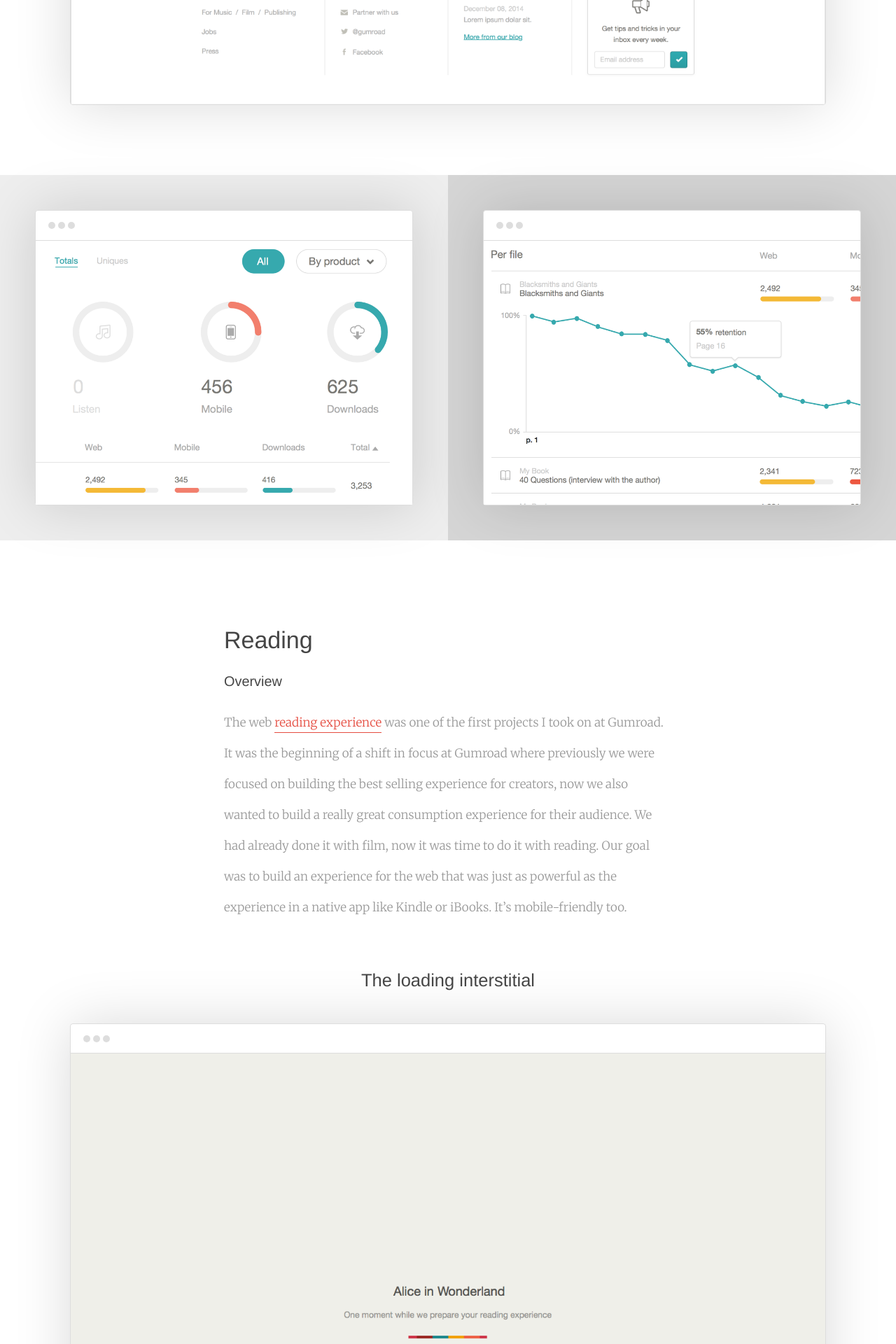
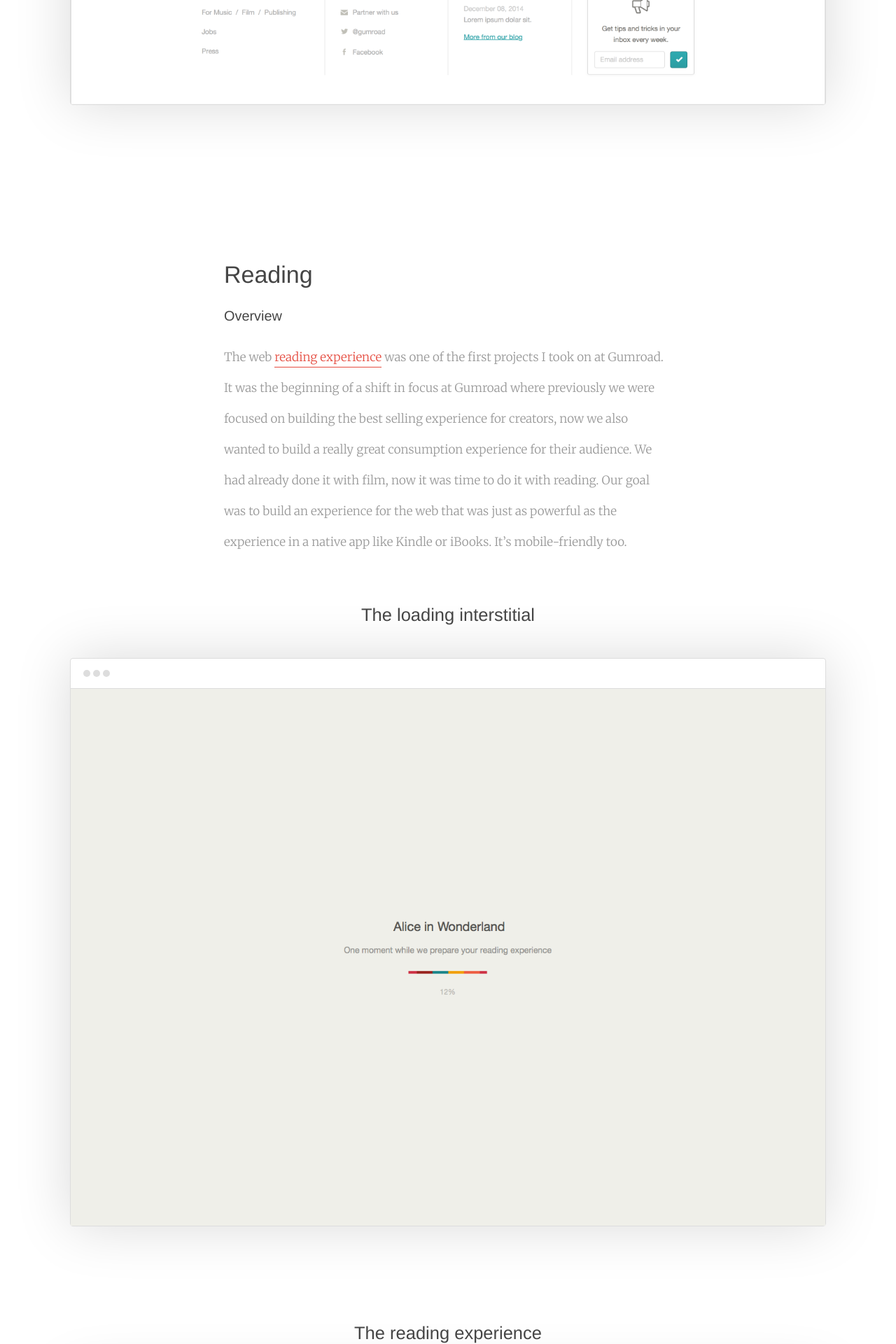
Before and after one commit to aaronrelph/aaronrelph.github.io, a Jekyll site: the page built from gumroad.html, in a window 1280 px wide. Shown: the part 3489-5409 px from the top of the page at 70% size. Built offline with Jekyll 4.4.1, drawn with Linux system fonts in a browser that asks for light colours; nearby versions of some CDN libraries.

Commit message:
css cleanup

```diff
--- a/_sass/_layout.scss
+++ b/_sass/_layout.scss
@@ -396,41 +396,6 @@
       }
     }
   }
-
-
-  .feature-breakdown {
-    text-align: center;
-
-    img {
-      max-height: 800px;
-    }
-
-    .left, .right {
-      padding: 10px;
-      box-sizing: border-box;
-
-      @include tablet {
-        padding: 30px;
-        float: left;
-        width: 50%;
-      }
-
-      @include desktop {
-        padding: 50px;
-        float: left;
-        width: 50%;
-      }
-
-      p {
-        margin-top: 60px;
-      }
-    }
-
-    &.gumroad {
-      .left { background: $grey-color-lighter; }
-      .right { background: darken($grey-color-lighter, 10%); }
-    }
-  }
 }
 
 .clear {
--- a/gumroad.html
+++ b/gumroad.html
@@ -66,34 +66,6 @@ permalink: /work/gumroad/
         </div>
       </div>
     </div>
-    <div class="feature-breakdown gumroad">
-      <div class="left">
-        <div class="browser-wrapper">
-          <div class="bar">
-            <div class="circle"></div>
-            <div class="circle"></div>
-            <div class="circle"></div>
-          </div>
-          <div class="content">
-            <img src="/images/work/gumroad/analytics/1.png">
-          </div>
-        </div>
-      </div>
-      <div class="right">
-        <div class="browser-wrapper">
-          <div class="bar">
-            <div class="circle"></div>
-            <div class="circle"></div>
-            <div class="circle"></div>
-          </div>
-          <div class="content">
-            <img src="/images/work/gumroad/analytics/2.png">
-          </div>
-        </div>
-      </div>
-      <div class="clear"></div>
-    </div>
-
   </div>
 
   <!-- READING SECTION -->
```
Also changed, not shown: 3 other files.
